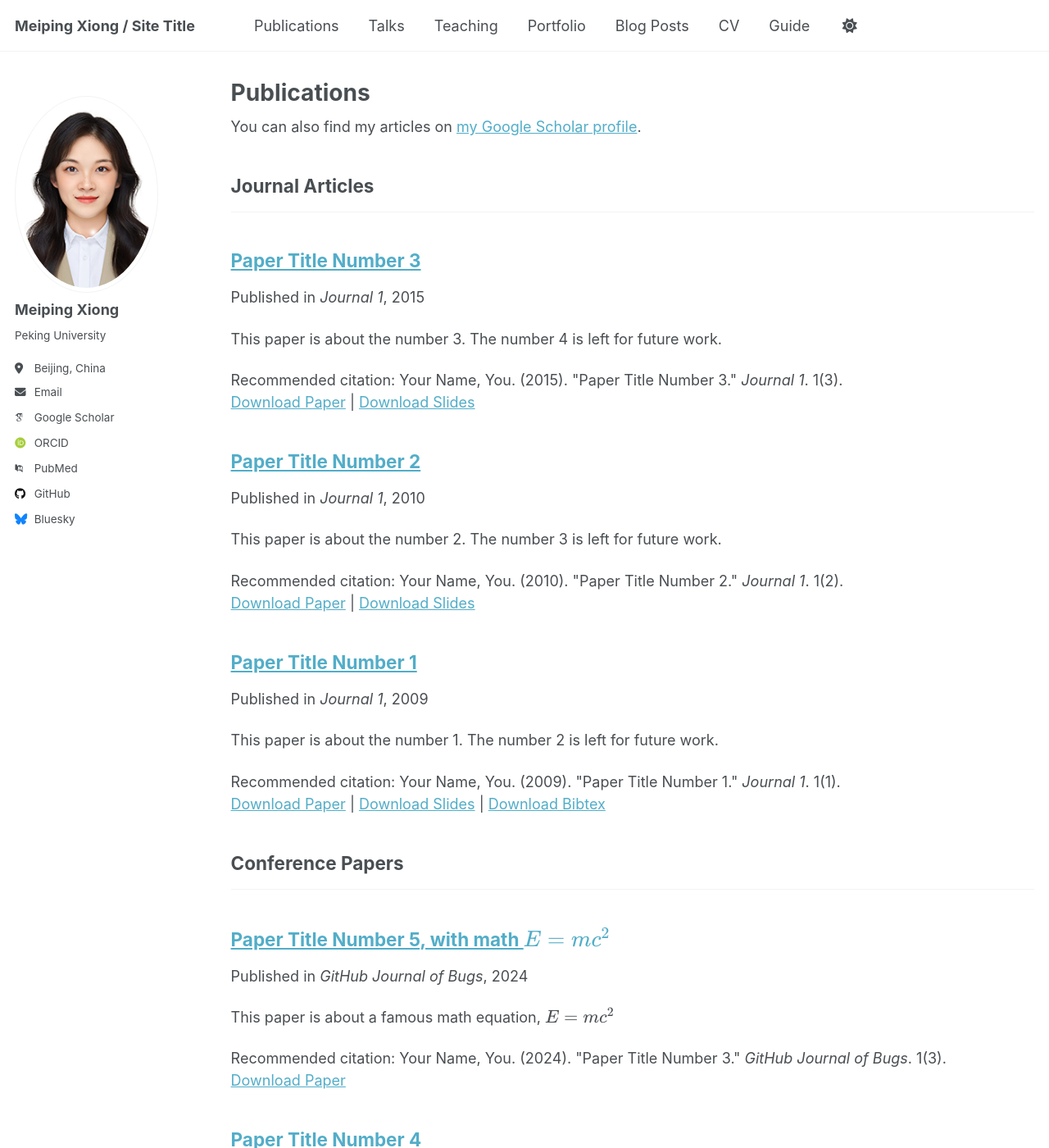
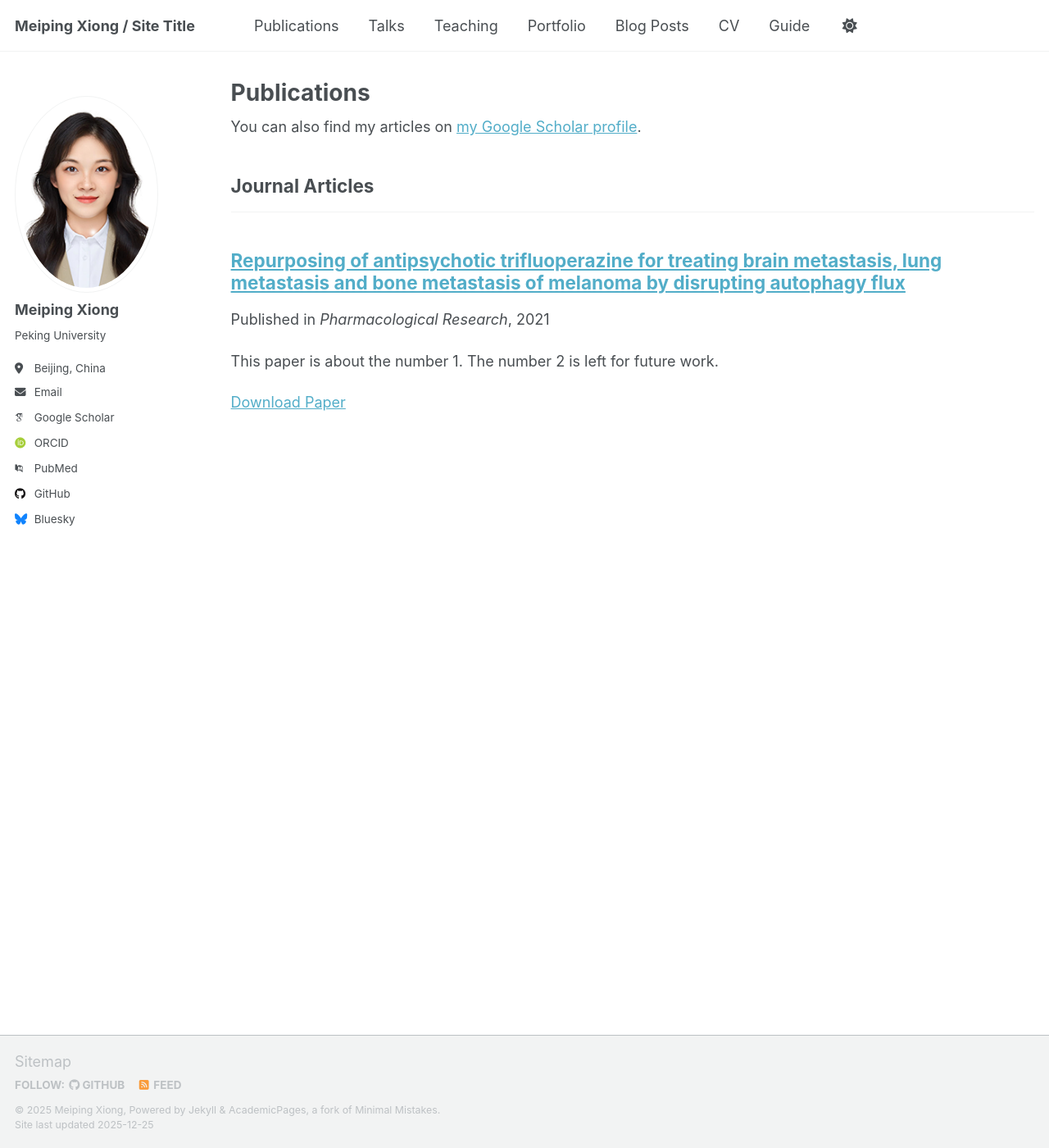
Before and after one commit to MeipingXiong/MeipingXiong.github.io, a Jekyll site: the page built from _pages/publications.html, in a window 1280 px wide and 1400 px high. Shown: the whole window at 82% size. Built offline with Jekyll 4.4.1, drawn with Linux system fonts in a browser that asks for light colours; some web fonts are replaced; a script that is not in the unit is left out; some of the changed text lies outside the part shown.

Commit message:
update paper

```diff
--- a/_publications/2009-10-01-paper-title-number-1.md
+++ b/_publications/2009-10-01-paper-title-number-1.md
@@ -1,14 +1,14 @@
 ---
-title: "Paper Title Number 1"
+title: "Repurposing of antipsychotic trifluoperazine for treating brain metastasis, lung metastasis and bone metastasis of melanoma by disrupting autophagy flux"
 collection: publications
 category: manuscripts
 permalink: /publication/2009-10-01-paper-title-number-1
 excerpt: 'This paper is about the number 1. The number 2 is left for future work.'
-date: 2009-10-01
-venue: 'Journal 1'
-slidesurl: 'http://academicpages.github.io/files/slides1.pdf'
-paperurl: 'http://academicpages.github.io/files/paper1.pdf'
-bibtexurl: 'http://academicpages.github.io/files/bibtex1.bib'
-citation: 'Your Name, You. (2009). &quot;Paper Title Number 1.&quot; <i>Journal 1</i>. 1(1).'
+date: 2021-01-17
+venue: 'Pharmacological Research'
+# slidesurl: 'http://academicpages.github.io/files/slides1.pdf'
+paperurl: 'https://www.sciencedirect.com/science/article/abs/pii/S1043661820316030'
+# bibtexurl: 'http://academicpages.github.io/files/bibtex1.bib'
+# citation: 'Your Name, You. (2009). &quot;Paper Title Number 1.&quot; <i>Journal 1</i>. 1(1).'
 ---
 The contents above will be part of a list of publications, if the user clicks the link for the publication than the contents of section will be rendered as a full page, allowing you to provide more information about the paper for the reader. When publications are displayed as a single page, the contents of the above "citation" field will automatically be included below this section in a smaller font.
--- a/_publications/2010-10-01-paper-title-number-2.md
+++ /dev/null
@@ -1,14 +0,0 @@
----
-title: "Paper Title Number 2"
-collection: publications
-category: manuscripts
-permalink: /publication/2010-10-01-paper-title-number-2
-excerpt: 'This paper is about the number 2. The number 3 is left for future work.'
-date: 2010-10-01
-venue: 'Journal 1'
-slidesurl: 'http://academicpages.github.io/files/slides2.pdf'
-paperurl: 'http://academicpages.github.io/files/paper2.pdf'
-citation: 'Your Name, You. (2010). &quot;Paper Title Number 2.&quot; <i>Journal 1</i>. 1(2).'
----
-
-The contents above will be part of a list of publications, if the user clicks the link for the publication than the contents of section will be rendered as a full page, allowing you to provide more information about the paper for the reader. When publications are displayed as a single page, the contents of the above "citation" field will automatically be included below this section in a smaller font.
--- a/_publications/2015-10-01-paper-title-number-3.md
+++ /dev/null
@@ -1,14 +0,0 @@
----
-title: "Paper Title Number 3"
-collection: publications
-category: manuscripts
-permalink: /publication/2015-10-01-paper-title-number-3
-excerpt: 'This paper is about the number 3. The number 4 is left for future work.'
-date: 2015-10-01
-venue: 'Journal 1'
-slidesurl: 'http://academicpages.github.io/files/slides3.pdf'
-paperurl: 'http://academicpages.github.io/files/paper3.pdf'
-citation: 'Your Name, You. (2015). &quot;Paper Title Number 3.&quot; <i>Journal 1</i>. 1(3).'
----
-
-The contents above will be part of a list of publications, if the user clicks the link for the publication than the contents of section will be rendered as a full page, allowing you to provide more information about the paper for the reader. When publications are displayed as a single page, the contents of the above "citation" field will automatically be included below this section in a smaller font.
--- a/_publications/2025-06-08-paper-title-number-5.md
+++ /dev/null
@@ -1,13 +0,0 @@
----
-title: "Paper Title Number 5, with math $$E=mc^2$$"
-collection: publications
-category: conferences
-permalink: /publication/2024-02-17-paper-title-number-4
-excerpt: 'This paper is about a famous math equation, $$E=mc^2$$'
-date: 2024-02-17
-venue: 'GitHub Journal of Bugs'
-paperurl: 'http://academicpages.github.io/files/paper3.pdf'
-citation: 'Your Name, You. (2024). &quot;Paper Title Number 3.&quot; <i>GitHub Journal of Bugs</i>. 1(3).'
----
-
-Using [MathJax](https://www.mathjax.org/) in the description is supported - $$E=mc^2$$ - however, the use must be mindful that the default delimiters are `$$...$$` and `\\[...\\]` which differs from the `$...$` that is typically expected.
```
Also changed, not shown: _publications/2024-02-17-paper-title-number-4.md (deleted, +0 -13 lines).
